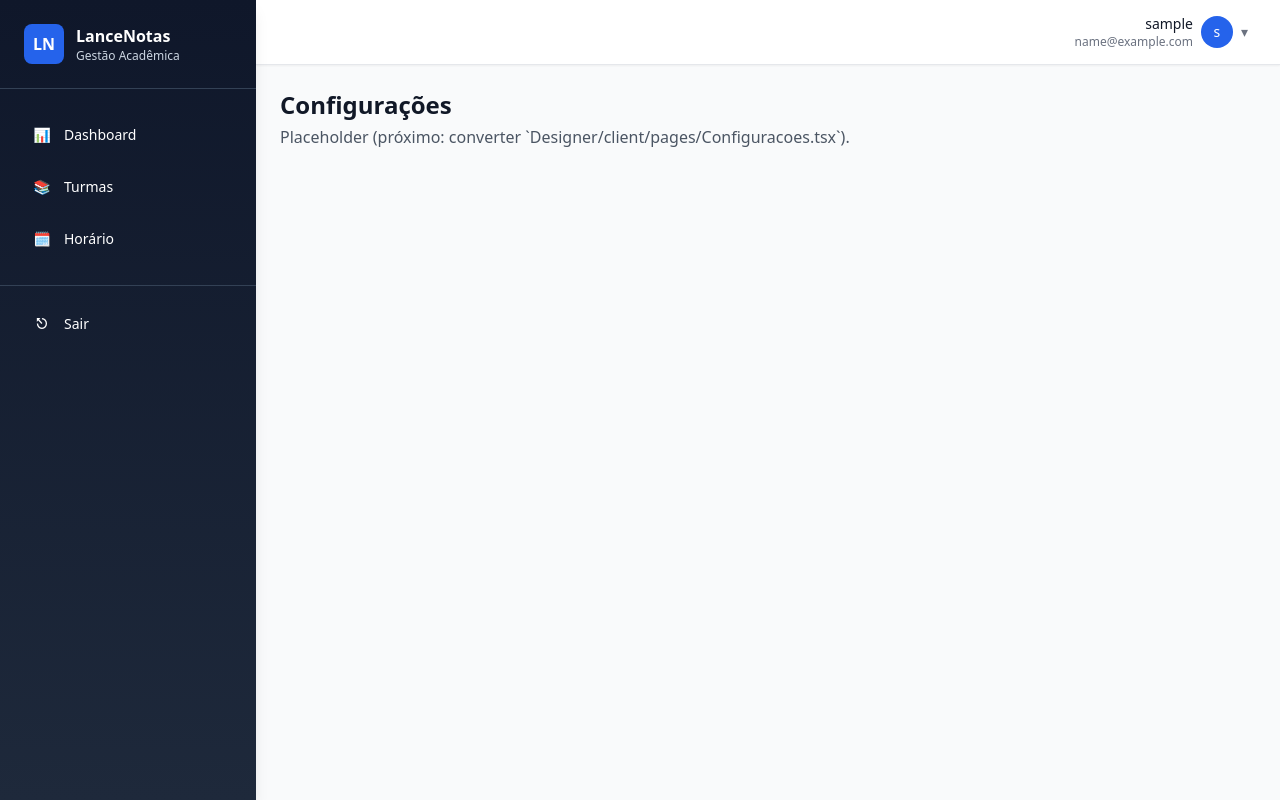
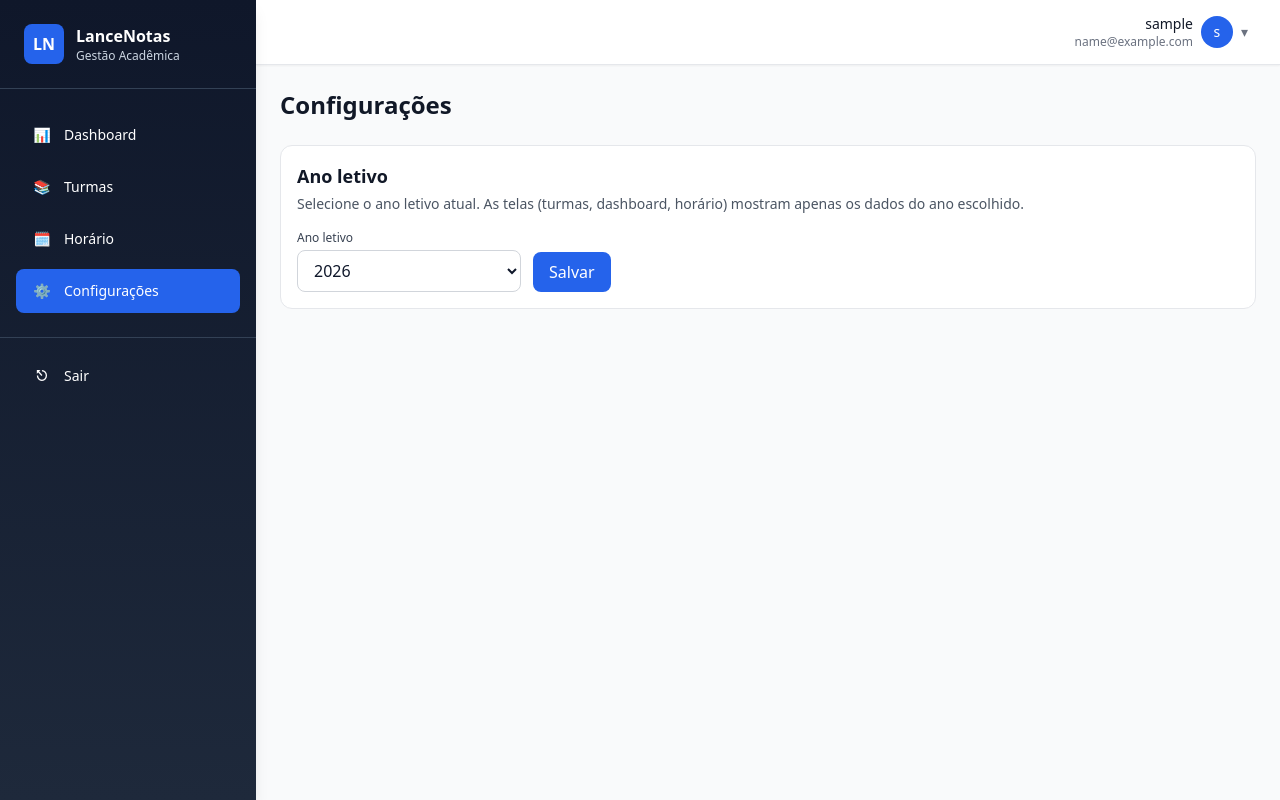
Before and after one commit to AjudaOn/LanceNota, a Flask app: page /configuracoes in a window 1280 px wide. Run offline with Flask 3, Linux system fonts and the light colour scheme; the visitor is signed in with stand-in values (Sample User, id 1); data that the repository does not hold is empty; some libraries are stand-ins or nearby versions.

Commit message:
feat: ano letivo por sessão e filtro de telas

```diff
--- a/lancenotas/templates/pages/configuracoes.html
+++ b/lancenotas/templates/pages/configuracoes.html
@@ -4,5 +4,27 @@
 
 {% block content %}
   <h1 class="text-2xl font-semibold text-gray-900">Configurações</h1>
-  <p class="text-gray-600 mt-1">Placeholder (próximo: converter `Designer/client/pages/Configuracoes.tsx`).</p>
+
+  <div class="mt-6 bg-white border border-gray-200 rounded-xl p-4">
+    <h2 class="text-lg font-semibold text-gray-900">Ano letivo</h2>
+    <p class="text-sm text-gray-600 mt-1">
+      Selecione o ano letivo atual. As telas (turmas, dashboard, horário) mostram apenas os dados do ano escolhido.
+    </p>
+
+    <form method="post" action="{{ url_for('pages.configuracoes_set_ano_letivo') }}" class="mt-4 flex flex-col md:flex-row gap-3 md:items-end">
+      <input type="hidden" name="next" value="{{ request.full_path or request.path }}" />
+      <div class="w-full md:w-56">
+        <label class="block text-xs font-medium text-gray-700">Ano letivo</label>
+        <select name="ano_letivo" class="mt-1 w-full border border-gray-300 rounded-lg px-3 py-2 bg-white">
+          {% set selected = selected_ano_letivo or 2026 %}
+          {% for y in (available_anos_letivos or [selected]) %}
+            <option value="{{ y }}" {% if y == selected %}selected{% endif %}>{{ y }}</option>
+          {% endfor %}
+        </select>
+      </div>
+      <button type="submit" class="bg-blue-600 hover:bg-blue-700 text-white font-medium rounded-lg px-4 py-2">
+        Salvar
+      </button>
+    </form>
+  </div>
 {% endblock %}
--- a/lancenotas/templates/pages/turmas.html
+++ b/lancenotas/templates/pages/turmas.html
@@ -235,7 +235,7 @@
               name="ano_letivo"
               type="number"
               inputmode="numeric"
-              value="2026"
+              value="{{ selected_ano_letivo or 2026 }}"
               class="mt-1 w-full border border-gray-300 rounded-lg px-3 py-2 focus:outline-none focus:ring-2 focus:ring-blue-500"
             />
           </div>
--- a/lancenotas/templates/partials/sidebar.html
+++ b/lancenotas/templates/partials/sidebar.html
@@ -49,7 +49,6 @@
         <span>Horário</span>
       </a>
 
-      {% if current_user.is_authenticated and current_user.is_admin %}
       <a
         href="{{ url_for('pages.configuracoes') }}"
         class="flex items-center gap-3 px-4 py-3 rounded-lg transition-colors font-medium text-sm {{ 'bg-blue-600 text-white' if path.startswith('/configuracoes') else 'text-white hover:bg-slate-700' }}"
@@ -57,7 +56,6 @@
         <span class="w-5 text-center">⚙️</span>
         <span>Configurações</span>
       </a>
-      {% endif %}
     </div>
   </nav>
 
--- a/lancenotas/templates/partials/topbar.html
+++ b/lancenotas/templates/partials/topbar.html
@@ -60,7 +60,7 @@
           class="absolute right-0 mt-2 w-56 bg-white border border-gray-200 rounded-lg shadow-lg hidden"
           role="menu"
         >
-          {% if current_user.is_authenticated and current_user.is_admin %}
+          {% if current_user.is_authenticated %}
             <a
               class="block px-4 py-2 text-sm text-gray-700 hover:bg-gray-50"
               href="{{ url_for('pages.configuracoes') }}"
--- a/lancenotas/views/pages.py
+++ b/lancenotas/views/pages.py
@@ -5,7 +5,7 @@ import unicodedata
 from datetime import date
 from datetime import datetime
 
-from flask import Blueprint, redirect, render_template, request, url_for
+from flask import Blueprint, redirect, render_template, request, session, url_for
 from flask_login import current_user, login_required
 from sqlalchemy import func
 from sqlalchemy import or_
@@ -36,6 +36,26 @@ def _safe_int(value: str | None, default: int) -> int:
         return default
 
 
+def _selected_ano_letivo(*, professor_id: int) -> int:
+    raw = session.get("ano_letivo")
+    if raw is not None:
+        try:
+            year = int(raw)
+            if 2000 <= year <= 2100:
+                return year
+        except (TypeError, ValueError):
+            pass
+
+    max_year = (
+        db.session.query(func.max(Turma.ano_letivo))
+        .filter(Turma.professor_id == professor_id)
+        .scalar()
+    )
+    year = int(max_year) if max_year is not None else int(date.today().year)
+    session["ano_letivo"] = year
+    return year
+
+
 def _aulas_iniciadas_ids(*, aulas_ids: list[int], today: date) -> set[int]:
     if not aulas_ids:
         return set()
@@ -175,7 +195,8 @@ def dashboard():
     professor_id = int(current_user.id)
     today = date.today()
 
-    turmas = Turma.query.filter_by(professor_id=professor_id).all()
+    ano_letivo = _selected_ano_letivo(professor_id=professor_id)
+    turmas = Turma.query.filter_by(professor_id=professor_id, ano_letivo=ano_letivo).all()
     turma_ids = [t.id for t in turmas]
 
     turmas_ativas = len(turmas)
@@ -330,6 +351,7 @@ def dashboard():
 
     return render_template(
         "pages/dashboard.html",
+        selected_ano_letivo=ano_letivo,
         turmas_ativas=turmas_ativas,
         total_alunos=total_alunos,
         avaliacoes_pendentes=avaliacoes_pendentes,
@@ -342,6 +364,7 @@ def dashboard():
 @login_required
 def turmas():
     if request.method == "POST":
+        selected_year = _selected_ano_letivo(professor_id=int(current_user.id))
         turma_id_raw = (request.form.get("turma_id") or "").strip()
         serie = (request.form.get("serie") or "").strip()
         turma_letra = (request.form.get("turma_letra") or "").strip().upper()
@@ -357,6 +380,7 @@ def turmas():
                     "pages/turmas.html",
                     error="Preencha Série, Turma e Disciplina.",
                     q=(request.args.get("q") or "").strip().lower(),
+                    selected_ano_letivo=selected_year,
                 ),
                 400,
             )
@@ -366,14 +390,14 @@ def turmas():
         allowed_periodos = {"Manhã", "Tarde", "Noite"}
 
         if serie not in allowed_series:
-            return render_template("pages/turmas.html", error="Série inválida."), 400
+            return render_template("pages/turmas.html", error="Série inválida.", selected_ano_letivo=selected_year), 400
         if turma_letra not in allowed_turmas:
-            return render_template("pages/turmas.html", error="Turma inválida."), 400
+            return render_template("pages/turmas.html", error="Turma inválida.", selected_ano_letivo=selected_year), 400
 
         try:
             ano_letivo = int(ano_letivo_raw) if ano_letivo_raw else 2026
         except ValueError:
-            return render_template("pages/turmas.html", error="Ano letivo inválido."), 400
+            return render_template("pages/turmas.html", error="Ano letivo inválido.", selected_ano_letivo=selected_year), 400
 
         disciplina = "Arte" if disciplina_raw.strip().lower() == "artes" else disciplina_raw
 
@@ -431,7 +455,7 @@ def turmas():
 
             turma = Turma.query.filter_by(id=turma_id_int, professor_id=int(current_user.id)).first()
             if turma is None:
-                return render_template("pages/turmas.html", error="Turma não encontrada."), 404
+                return render_template("pages/turmas.html", error="Turma não encontrada.", selected_ano_letivo=selected_year), 404
 
             turma.nome = nome
             turma.serie = serie
@@ -468,7 +492,9 @@ def turmas():
 
     q = (request.args.get("q") or "").strip().lower()
 
-    turmas_db = Turma.query.filter_by(professor_id=int(current_user.id)).all()
+    professor_id = int(current_user.id)
+    ano_letivo = _selected_ano_letivo(professor_id=professor_id)
+    turmas_db = Turma.query.filter_by(professor_id=professor_id, ano_letivo=ano_letivo).all()
 
     serie_rank_map = {"5º": 5, "6º": 6, "7º": 7, "8º": 8, "9º": 9, "1º Ano": 10, "2º Ano": 11}
 
@@ -526,7 +552,12 @@ def turmas():
             }
         )
 
-    return render_template("pages/turmas.html", turmas=turma_cards, q=q)
+    return render_template(
+        "pages/turmas.html",
+        turmas=turma_cards,
+        q=q,
+        selected_ano_letivo=ano_letivo,
+    )
 
 
 @pages_bp.get("/turmas/<int:turma_id>")
@@ -1733,13 +1764,48 @@ def turma_transferir_aluno(turma_id: int):
 @pages_bp.get("/configuracoes")
 @login_required
 def configuracoes():
-    return render_template("pages/configuracoes.html")
+    professor_id = int(current_user.id)
+    selected = _selected_ano_letivo(professor_id=professor_id)
+
+    years = {
+        int(y)
+        for (y,) in db.session.query(Turma.ano_letivo)
+        .filter(Turma.professor_id == professor_id)
+        .distinct()
+        .all()
+        if y is not None
+    }
+    years.update({selected, selected + 1})
+    available_years = sorted(years)
+
+    return render_template(
+        "pages/configuracoes.html",
+        selected_ano_letivo=selected,
+        available_anos_letivos=available_years,
+    )
+
+
+@pages_bp.post("/configuracoes/ano-letivo")
+@login_required
+def configuracoes_set_ano_letivo():
+    professor_id = int(current_user.id)
+    year = _safe_int((request.form.get("ano_letivo") or "").strip(), 0)
+    if year < 2000 or year > 2100:
+        year = _selected_ano_letivo(professor_id=professor_id)
+
+    session["ano_letivo"] = int(year)
+
+    next_url = (request.form.get("next") or "").strip()
+    if next_url.startswith("/"):
+        return redirect(next_url)
+    return redirect(url_for("pages.turmas"))
 
 
 @pages_bp.get("/horario")
 @login_required
 def horario():
     professor_id = int(current_user.id)
+    ano_letivo = _selected_ano_letivo(professor_id=professor_id)
 
     dias_cols = [(0, "SEG"), (1, "TER"), (2, "QUAR"), (3, "QUI"), (4, "SEX")]
     periods = ["Manhã", "Tarde", "Noite"]
@@ -1748,6 +1814,7 @@ def horario():
         db.session.query(TurmaHorario.dia_semana, TurmaHorario.hora, TurmaHorario.periodo, Turma.nome, Turma.id)
         .join(Turma, TurmaHorario.turma_id == Turma.id)
         .filter(Turma.professor_id == professor_id)
+        .filter(Turma.ano_letivo == ano_letivo)
         .filter(TurmaHorario.dia_semana.in_([d for d, _ in dias_cols]))
         .order_by(TurmaHorario.periodo.asc(), TurmaHorario.hora.asc(), TurmaHorario.dia_semana.asc(), Turma.nome.asc())
         .all()
@@ -1808,6 +1875,7 @@ def horario():
 
     return render_template(
         "pages/horario.html",
+        selected_ano_letivo=ano_letivo,
         dias_cols=dias_cols,
         periods=periods,
         grade=grade,
```
Lines whose indentation alone changed are shown as unchanged.
